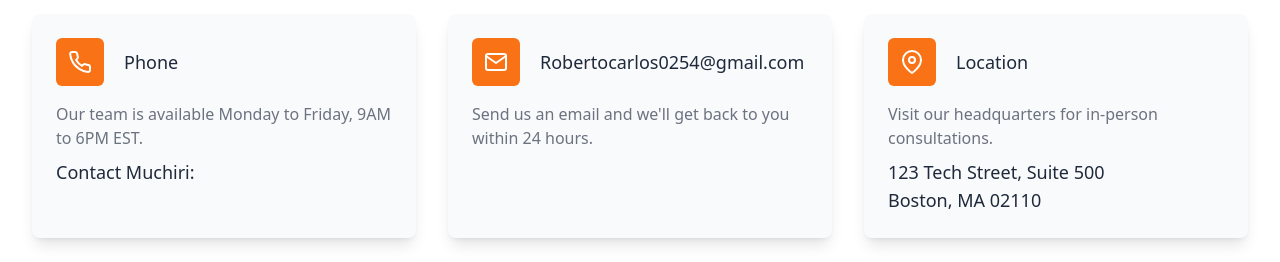
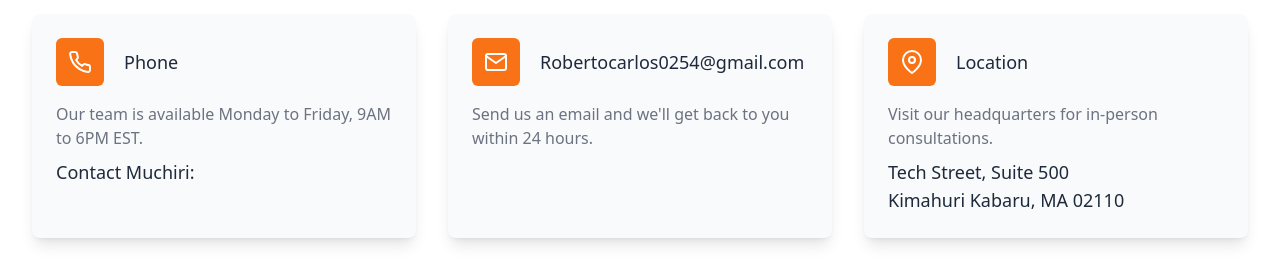
Before and after one commit to peter48hk/Wamuchiri-Cyber-Service, a plain HTML site: page contact.html in a window 1280 px wide. Shown: the part 538-800 px from the top of the page. Drawn offline with nearby package versions, Linux system fonts and the light colour scheme.

Commit message:
Update contact.html

```diff
--- a/contact.html
+++ b/contact.html
@@ -142,7 +142,7 @@
                                     Visit our headquarters for in-person consultations.
                                 </p>
                                 <p class="mt-2 text-lg font-medium text-secondary">
-                                    123 Tech Street, Suite 500<br>Boston, MA 02110
+                                     Tech Street, Suite 500<br>Kimahuri Kabaru, MA 02110
                                 </p>
                             </div>
                         </div>
```
